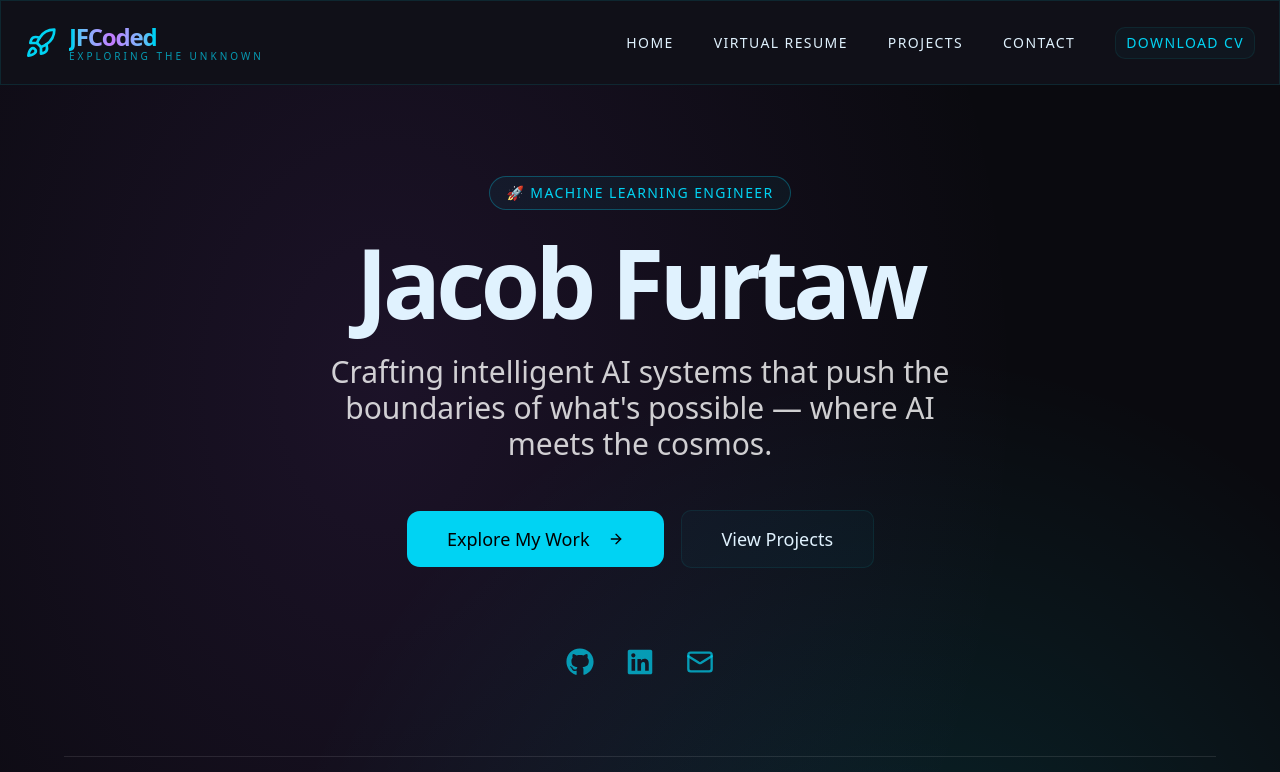
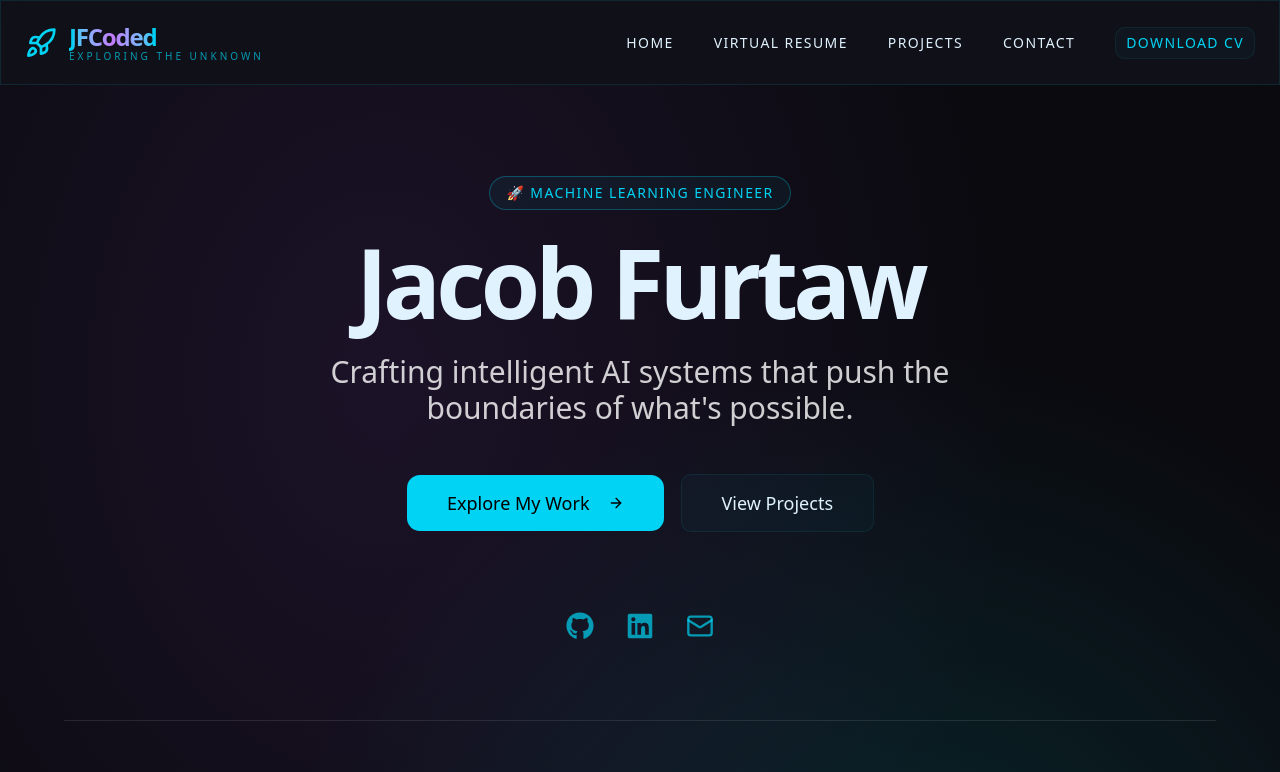
Before and after one commit to JakeFurtaw/jf-coded-v2, a Next.js app: page / in a window 1280 px wide. Shown: the top 772 px of the page. Built offline with nearby package versions, Linux system fonts and the light colour scheme.

Commit message:
changed message on homepage

```diff
--- a/app/page.tsx
+++ b/app/page.tsx
@@ -42,8 +42,7 @@ export default function Home() {
           transition={{ duration: 0.9, delay: 0.3 }}
           className="max-w-2xl text-2xl md:text-3xl text-white/80 mb-12"
         >
-          Crafting intelligent AI systems that push the boundaries of what&apos;s possible —
-          where AI meets the cosmos.
+          Crafting intelligent AI systems that push the boundaries of what&apos;s possible.
         </motion.p>
 
         <div className="flex flex-col sm:flex-row gap-4">
```
